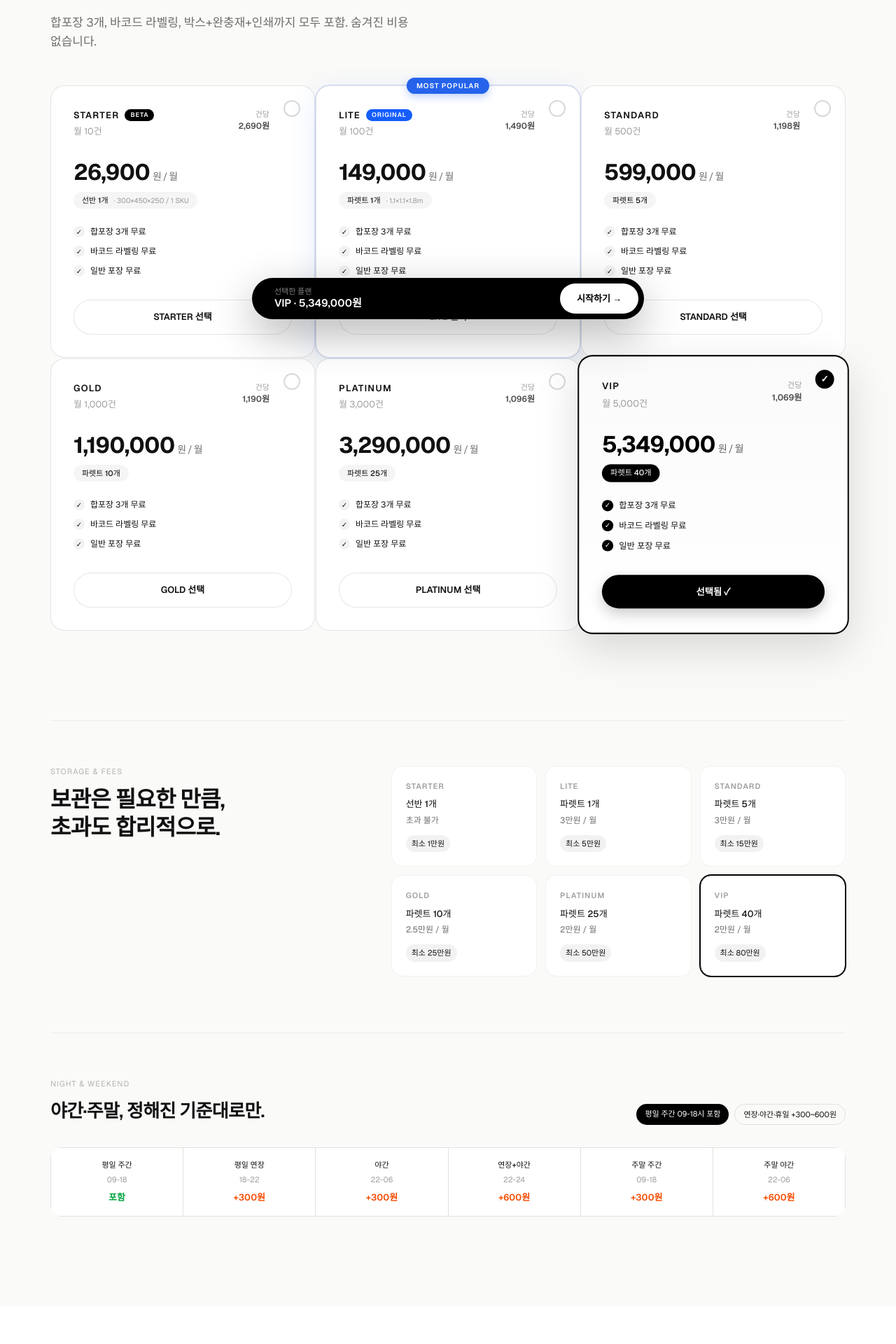
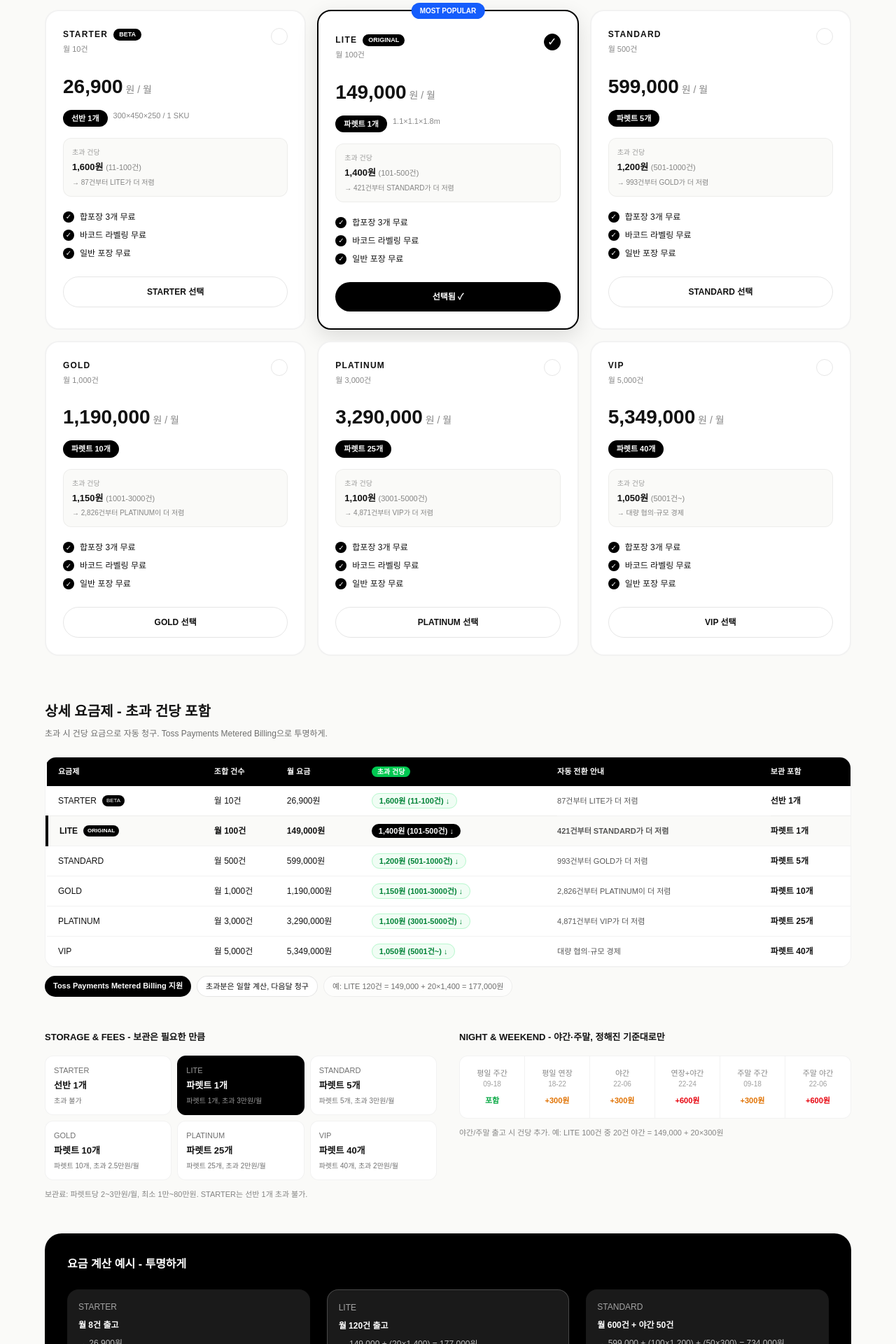
Before and after one commit to hanman19/flex-center, a Next.js app: page /pricing in a window 1280 px wide. Shown: the part 320-2240 px from the top of the page at 70% size. Before the commit the page ends 2186 px from the top, so only its background shows below. Built offline with nearby package versions, Linux system fonts and the light colour scheme.

Commit message:
add overage table to pricing page only

```diff
--- a/src/app/pricing/page.tsx
+++ b/src/app/pricing/page.tsx
@@ -1,210 +1,113 @@
 "use client";
+import { useState } from "react";
 import Link from "next/link";
-import { useState } from "react";
 
 const PLANS = [
-  { id:"STARTER", name:"STARTER", orders:"월 10건", price:"26,900", perOrder:"2,690원", storage:"선반 1개", detail:"300×450×250 / 1 SKU", badge:"BETA", popular:false },
-  { id:"LITE", name:"LITE", orders:"월 100건", price:"149,000", perOrder:"1,490원", storage:"파렛트 1개", detail:"1.1×1.1×1.8m", badge:"ORIGINAL", popular:true },
-  { id:"STANDARD", name:"STANDARD", orders:"월 500건", price:"599,000", perOrder:"1,198원", storage:"파렛트 5개", detail:"", badge:null, popular:false },
-  { id:"GOLD", name:"GOLD", orders:"월 1,000건", price:"1,190,000", perOrder:"1,190원", storage:"파렛트 10개", detail:"", badge:null, popular:false },
-  { id:"PLATINUM", name:"PLATINUM", orders:"월 3,000건", price:"3,290,000", perOrder:"1,096원", storage:"파렛트 25개", detail:"", badge:null, popular:false },
-  { id:"VIP", name:"VIP", orders:"월 5,000건", price:"5,349,000", perOrder:"1,069원", storage:"파렛트 40개", detail:"", badge:null, popular:false },
+  { id: "STARTER", name: "STARTER", quota: "월 10건", quotaNum: 10, price: "26,900", over: "1,600", overRange: "11-100건", switchText: "87건부터 LITE가 더 저렴", storage: "선반 1개", size: "300×450×250 / 1 SKU", badge: "BETA" },
+  { id: "LITE", name: "LITE", quota: "월 100건", quotaNum: 100, price: "149,000", over: "1,400", overRange: "101-500건", switchText: "421건부터 STANDARD가 더 저렴", storage: "파렛트 1개", size: "1.1×1.1×1.8m", badge: "ORIGINAL", popular: true },
+  { id: "STANDARD", name: "STANDARD", quota: "월 500건", quotaNum: 500, price: "599,000", over: "1,200", overRange: "501-1000건", switchText: "993건부터 GOLD가 더 저렴", storage: "파렛트 5개", size: "" },
+  { id: "GOLD", name: "GOLD", quota: "월 1,000건", quotaNum: 1000, price: "1,190,000", over: "1,150", overRange: "1001-3000건", switchText: "2,826건부터 PLATINUM이 더 저렴", storage: "파렛트 10개", size: "" },
+  { id: "PLATINUM", name: "PLATINUM", quota: "월 3,000건", quotaNum: 3000, price: "3,290,000", over: "1,100", overRange: "3001-5000건", switchText: "4,871건부터 VIP가 더 저렴", storage: "파렛트 25개", size: "" },
+  { id: "VIP", name: "VIP", quota: "월 5,000건", quotaNum: 5000, price: "5,349,000", over: "1,050", overRange: "5001건~", switchText: "대량 협의·규모 경제", storage: "파렛트 40개", size: "" },
 ];
 
 export default function PricingPage() {
-  const [selected, setSelected] = useState("VIP");
-  const [animating, setAnimating] = useState<string | null>(null);
-
-  const handleSelect = (id: string) => {
-    setAnimating(id);
-    setSelected(id);
-    setTimeout(()=>setAnimating(null), 400);
-    // 햅틱 느낌
-    if (typeof navigator !== 'undefined' && 'vibrate' in navigator) {
-      (navigator as any).vibrate(30);
-    }
-  };
+  const [selected, setSelected] = useState("LITE");
 
   return (
-    <div className="min-h-screen bg-[#fafaf8] text-[#111] font-sans">
-      <header className="border-b border-black/5 bg-white/70 backdrop-blur-xl sticky top-0 z-20">
-        <div className="max-w-[1200px] mx-auto px-6 md:px-8 h-[64px] flex items-center justify-between">
-          <Link href="/" className="flex items-center gap-3">
-            <div className="w-7 h-7 bg-black text-white flex items-center justify-center font-black rounded-full text-[12px]">F</div>
-            <span className="font-semibold tracking-tight">FLEX CENTER</span>
-          </Link>
-          <div className="flex gap-2">
-            <Link href="/dashboard" className="text-[13px] px-4 py-2 rounded-full border border-black/10 hover:bg-black hover:text-white transition">내 창고</Link>
-            <Link href="/admin" className="text-[13px] px-4 py-2 rounded-full bg-black text-white">사장님</Link>
-          </div>
+    <div className="min-h-screen bg-[#fafaf8] text-[#111]">
+      <header className="border-b border-black/5 bg-white/80 backdrop-blur-xl sticky top-0 z-20">
+        <div className="max-w-[1200px] mx-auto px-6 h-[64px] flex items-center justify-between">
+          <Link href="/" className="flex items-center gap-2"><div className="w-7 h-7 bg-black text-white rounded-full flex items-center justify-center font-black text-[12px]">F</div><span className="font-bold">FLEX CENTER</span></Link>
+          <div className="flex gap-2"><Link href="/" className="text-[12px] px-4 py-2 rounded-full border border-black/10">홈</Link><Link href="/dashboard" className="text-[12px] px-4 py-2 rounded-full bg-black text-white">회원전용 →</Link></div>
         </div>
       </header>
 
-      <main className="max-w-[1200px] mx-auto px-6 md:px-8">
-        <div className="pt-16 md:pt-24 pb-12">
-          <div className="inline-flex items-center gap-2 text-[11px] tracking-widest border border-black/10 rounded-full px-3 py-1">
-            <span className="w-1.5 h-1.5 bg-green-500 rounded-full animate-pulse"></span>
-            BETA • 실제 발송 데이터 기반
-          </div>
-          <h1 className="text-[36px] md:text-[56px] font-[800] tracking-[-0.03em] leading-[0.95] mt-6">필요한 만큼만,<br/>투명하게.</h1>
-          <p className="text-[15px] md:text-[17px] opacity-60 mt-5 max-w-[520px] leading-relaxed">합포장 3개, 바코드 라벨링, 박스+완충재+인쇄까지 모두 포함. 숨겨진 비용 없습니다.</p>
+      <main className="max-w-[1200px] mx-auto px-6 py-12">
+        <div className="inline-flex items-center gap-2 text-[11px] border border-black/10 rounded-full px-3 py-1"><span className="w-1.5 h-1.5 bg-green-500 rounded-full animate-pulse"></span>BETA · 실제 발송 데이터 기반</div>
+        <h1 className="mt-6 text-[40px] font-black leading-[0.9] tracking-[-0.04em]">필요한 만큼만,<br/>투명하게.</h1>
+        <p className="mt-4 text-[14px] opacity-60 max-w-[520px]">합포장 3개, 바코드 라벨링, 박스+완충재+인쇄까지 모두 포함. 건당 단가 없이 월 요금 + 초과분만.</p>
+
+        {/* 6개 카드 - 건당 단가 없음! */}
+        <div className="mt-10 grid md:grid-cols-3 gap-4">
+          {PLANS.map(p=>(
+            <div key={p.id} className={`rounded-[20px] p-6 border-2 bg-white relative transition-all hover:shadow-[0_10px_30px_rgba(0,0,0,0.08)] ${selected===p.id ? "border-black shadow-[0_10px_30px_rgba(0,0,0,0.12)]" : "border-black/5"} ${p.popular ? "pt-8" : ""}`}>
+              {p.popular && <div className="absolute -top-3 left-1/2 -translate-x-1/2 bg-blue-600 text-white text-[10px] font-black px-3 py-1 rounded-full">MOST POPULAR</div>}
+              <div className="flex items-start justify-between">
+                <div><div className="flex items-center gap-2"><span className="font-bold text-[12px] tracking-widest">{p.name}</span>{p.badge && <span className="bg-black text-white text-[9px] px-2 py-0.5 rounded-full font-bold">{p.badge}</span>}</div><p className="text-[11px] opacity-50 mt-1">{p.quota}</p></div>
+                <button onClick={()=>setSelected(p.id)} className={`w-6 h-6 rounded-full border flex items-center justify-center ${selected===p.id ? "bg-black text-white border-black" : "border-black/10"}`}>{selected===p.id && "✓"}</button>
+              </div>
+              <p className="mt-6 text-[28px] font-black">{p.price}<span className="text-[14px] font-normal opacity-50"> 원 / 월</span></p>
+              <div className="mt-3 flex gap-2"><span className="bg-black text-white text-[11px] px-3 py-1 rounded-full font-bold">{p.storage}</span>{p.size && <span className="text-[11px] opacity-50">{p.size}</span>}</div>
+              <div className="mt-4 bg-[#fafaf8] border border-black/5 rounded-[12px] p-3"><p className="text-[10px] opacity-40">초과 건당</p><p className="text-[13px] font-black mt-1">{p.over}원 <span className="font-normal opacity-50 text-[11px]">({p.overRange})</span></p><p className="text-[10px] opacity-50 mt-1">→ {p.switchText}</p></div>
+              <div className="mt-5 space-y-2 text-[12px]"><p className="flex items-center gap-2"><span className="w-4 h-4 bg-black text-white rounded-full flex items-center justify-center text-[10px]">✓</span>합포장 3개 무료</p><p className="flex items-center gap-2"><span className="w-4 h-4 bg-black text-white rounded-full flex items-center justify-center text-[10px]">✓</span>바코드 라벨링 무료</p><p className="flex items-center gap-2"><span className="w-4 h-4 bg-black text-white rounded-full flex items-center justify-center text-[10px]">✓</span>일반 포장 무료</p></div>
+              <button onClick={()=>setSelected(p.id)} className={`mt-6 w-full py-3 rounded-full font-bold text-[12px] ${selected===p.id ? "bg-black text-white" : "border border-black/10"}`}>{selected===p.id ? "선택됨 ✓" : `${p.name} 선택`}</button>
+            </div>
+          ))}
         </div>
 
-        {/* Plans Grid - Fixed black line */}
-        <div className="grid grid-cols-1 md:grid-cols-3 gap-4 md:gap-[1px] md:bg-transparent">
-          {PLANS.map((plan)=>{
-            const isSelected = selected === plan.id;
-            const isAnimating = animating === plan.id;
-
-            return (
-              <div
-                key={plan.id}
-                onClick={()=>handleSelect(plan.id)}
-                className={`
-                  group relative bg-white p-7 md:p-8 rounded-[24px] md:rounded-[20px] flex flex-col cursor-pointer
-                  border transition-all duration-300 ease-[cubic-bezier(0.16,1,0.3,1)]
-                  ${isSelected
-                    ? 'border-black shadow-[0_0_0_1px_black,0_20px_60px_rgba(0,0,0,0.15)] scale-[1.02] z-10'
-                    : 'border-black/10 hover:border-black/20 hover:shadow-[0_8px_30px_rgba(0,0,0,0.08)] hover:-translate-y-1'
-                  }
-                  ${plan.popular && !isSelected ? 'md:ring-1 md:ring-blue-600/20 md:shadow-[0_10px_40px_rgba(37,99,235,0.12)]' : ''}
-                  ${isAnimating ? 'scale-[0.98]' : ''}
-                `}
-              >
-                {/* MOST POPULAR Badge - Fixed position, no black line */}
-                {plan.popular && (
-                  <div className="absolute -top-3 left-1/2 -translate-x-1/2 bg-[#2563eb] text-white text-[10px] tracking-widest px-3.5 py-1 rounded-full font-semibold shadow-[0_4px_12px_rgba(37,99,235,0.3)] z-20">
-                    MOST POPULAR
-                  </div>
-                )}
-
-                {/* Selection Indicator */}
-                <div className={`absolute top-5 right-5 w-6 h-6 rounded-full border-2 flex items-center justify-center transition-all duration-300 ${isSelected ? 'bg-black border-black scale-110' : 'border-black/15 bg-white group-hover:border-black/30'}`}>
-                  {isSelected && <span className="text-white text-[12px] font-bold">✓</span>}
-                </div>
-
-                <div className="flex justify-between items-start pr-8">
-                  <div>
-                    <div className="flex items-center gap-2">
-                      <span className="font-semibold text-[13px] tracking-widest">{plan.name}</span>
-                      {plan.badge && <span className={`text-[9px] px-2 py-0.5 rounded-full font-semibold tracking-widest ${plan.badge==='ORIGINAL' ? 'bg-blue-600 text-white' : 'bg-black text-white'}`}>{plan.badge}</span>}
-                    </div>
-                    <p className="text-[13px] opacity-40 mt-1">{plan.orders}</p>
-                  </div>
-                  <div className="text-right">
-                    <p className="text-[11px] opacity-40">건당</p>
-                    <p className="text-[12px] font-semibold text-black/70">{plan.perOrder}</p>
-                  </div>
-                </div>
-
-                <div className="mt-8">
-                  <p className={`text-[32px] font-[700] tracking-tight leading-none transition-transform duration-300 ${isAnimating ? 'scale-105' : ''} ${isSelected ? 'text-black' : ''}`}>
-                    {plan.price}<span className="text-[14px] font-normal opacity-60 ml-1">원 / 월</span>
-                  </p>
-                  <div className={`mt-3 inline-flex items-center gap-2 rounded-full px-3 py-1 transition-colors ${isSelected ? 'bg-black text-white' : 'bg-black/[0.04]'}`}>
-                    <span className="text-[11px] font-medium">{plan.storage}</span>
-                    {plan.detail && <span className={`text-[10px] ${isSelected ? 'opacity-60' : 'opacity-40'}`}>· {plan.detail}</span>}
-                  </div>
-                </div>
-
-                <div className="mt-6 space-y-2.5">
-                  <div className="flex items-center gap-2 text-[12px]"><span className={`w-4 h-4 rounded-full flex items-center justify-center text-[10px] transition-colors ${isSelected ? 'bg-black text-white' : 'bg-black/5'}`}>✓</span> 합포장 3개 무료</div>
-                  <div className="flex items-center gap-2 text-[12px]"><span className={`w-4 h-4 rounded-full flex items-center justify-center text-[10px] transition-colors ${isSelected ? 'bg-black text-white' : 'bg-black/5'}`}>✓</span> 바코드 라벨링 무료</div>
-                  <div className="flex items-center gap-2 text-[12px]"><span className={`w-4 h-4 rounded-full flex items-center justify-center text-[10px] transition-colors ${isSelected ? 'bg-black text-white' : 'bg-black/5'}`}>✓</span> 일반 포장 무료</div>
-                </div>
-
-                <div className={`mt-8 w-full rounded-full py-3.5 text-[13px] font-semibold transition-all duration-300 text-center
-                  ${isSelected
-                    ? 'bg-black text-white shadow-[0_8px_20px_rgba(0,0,0,0.2)]'
-                    : 'bg-white border border-black/10 group-hover:bg-black group-hover:text-white group-hover:border-black'
-                  }
-                  ${isAnimating ? 'scale-95' : 'scale-100'}
-                `}>
-                  {isSelected ? '선택됨 ✓' : `${plan.name} 선택`}
-                </div>
-
-                {/* Subtle glow for selected */}
-                {isSelected && <div className="absolute inset-0 rounded-[24px] md:rounded-[20px] bg-gradient-to-b from-black/[0.02] to-transparent pointer-events-none" />}
-              </div>
-            );
-          })}
+        {/* 상세 요금제 표 - 요금제 페이지에만! */}
+        <div className="mt-16">
+          <h2 className="font-black text-[20px]">상세 요금제 - 초과 건당 포함</h2>
+          <p className="text-[12px] opacity-60 mt-2">초과 시 건당 요금으로 자동 청구. Toss Payments Metered Billing으로 투명하게.</p>
+          <div className="mt-6 overflow-auto rounded-[16px] border border-black/5 bg-white">
+            <table className="w-full text-[12px]">
+              <thead className="bg-black text-white text-[11px]"><tr><th className="text-left py-3 px-4">요금제</th><th className="text-left">조합 건수</th><th className="text-left">월 요금</th><th className="text-left"><span className="bg-green-500 text-white px-2 py-0.5 rounded-full text-[10px]">초과 건당</span></th><th className="text-left">자동 전환 안내</th><th className="text-left">보관 포함</th></tr></thead>
+              <tbody>
+                {PLANS.map(p=>(
+                  <tr key={p.id} className={`border-b border-black/5 hover:bg-[#fafaf8] ${selected===p.id ? "bg-[#fafaf8] font-bold border-l-4 border-l-black" : ""}`}>
+                    <td className="py-3 px-4 flex items-center gap-2">{p.name} {p.badge && <span className="bg-black text-white text-[8px] px-1.5 py-0.5 rounded-full">{p.badge}</span>}</td>
+                    <td>{p.quota}</td>
+                    <td>{p.price}원</td>
+                    <td><span className={`px-2.5 py-1 rounded-full text-[11px] font-bold ${selected===p.id ? "bg-black text-white" : "bg-green-50 text-green-700 border border-green-200"}`}>{p.over}원 ({p.overRange}) ↓</span></td>
+                    <td className="text-[11px] opacity-70">{p.switchText}</td>
+                    <td className="font-bold">{p.storage}</td>
+                  </tr>
+                ))}
+              </tbody>
+            </table>
+          </div>
+          <div className="mt-3 flex flex-wrap gap-2 text-[11px]"><span className="bg-black text-white px-3 py-1.5 rounded-full font-bold">Toss Payments Metered Billing 지원</span><span className="bg-white border border-black/10 px-3 py-1.5 rounded-full">초과분은 일할 계산, 다음달 청구</span><span className="bg-white border border-black/10 px-3 py-1.5 rounded-full opacity-60">예: LITE 120건 = 149,000 + 20×1,400 = 177,000원</span></div>
         </div>
 
-        {/* Details sections - keep simple */}
-        <div className="mt-24 md:mt-32 grid grid-cols-1 md:grid-cols-12 gap-12 md:gap-8 border-t border-black/5 pt-16">
-          <div className="md:col-span-5">
-            <p className="text-[11px] tracking-widest opacity-30">STORAGE & FEES</p>
-            <h2 className="text-[26px] md:text-[32px] font-semibold tracking-tight leading-tight mt-3">보관은 필요한 만큼,<br/>초과도 합리적으로.</h2>
-          </div>
-          <div className="md:col-span-7">
-            <div className="grid grid-cols-2 md:grid-cols-3 gap-3">
-              {[
-                {name:"STARTER", pallets:"선반 1개", over:"초과 불가", min:"최소 1만원"},
-                {name:"LITE", pallets:"파렛트 1개", over:"3만원 / 월", min:"최소 5만원"},
-                {name:"STANDARD", pallets:"파렛트 5개", over:"3만원 / 월", min:"최소 15만원"},
-                {name:"GOLD", pallets:"파렛트 10개", over:"2.5만원 / 월", min:"최소 25만원"},
-                {name:"PLATINUM", pallets:"파렛트 25개", over:"2만원 / 월", min:"최소 50만원"},
-                {name:"VIP", pallets:"파렛트 40개", over:"2만원 / 월", min:"최소 80만원"},
-              ].map((s)=>(
-                <div key={s.name} className={`bg-white border rounded-[16px] p-5 transition-all ${selected===s.name ? 'border-black ring-1 ring-black' : 'border-black/5'}`}>
-                  <p className="text-[11px] font-semibold tracking-widest opacity-40">{s.name}</p>
-                  <p className="text-[13px] font-medium mt-2">{s.pallets}</p>
-                  <p className="text-[12px] opacity-60 mt-1">{s.over}</p>
-                  <p className="text-[11px] mt-3 inline-block bg-black/5 px-2 py-1 rounded-full">{s.min}</p>
+        {/* STORAGE & NIGHT */}
+        <div className="mt-12 grid md:grid-cols-2 gap-8">
+          <div>
+            <h3 className="font-bold text-[13px]">STORAGE & FEES - 보관은 필요한 만큼</h3>
+            <div className="mt-4 grid grid-cols-3 gap-2">
+              {PLANS.map(p=>(
+                <div key={p.id} className={`rounded-[12px] p-3 border text-[11px] ${selected===p.id ? "border-black bg-black text-white" : "bg-white border-black/5"}`}>
+                  <p className="opacity-60">{p.name}</p><p className="font-bold mt-1 text-[13px]">{p.storage}</p><p className="opacity-60 mt-1 text-[10px]">{p.id==="STARTER" ? "초과 불가" : p.id==="LITE" ? "파렛트 1개, 초과 3만원/월" : p.id==="STANDARD" ? "파렛트 5개, 초과 3만원/월" : p.id==="GOLD" ? "파렛트 10개, 초과 2.5만원/월" : p.id==="PLATINUM" ? "파렛트 25개, 초과 2만원/월" : "파렛트 40개, 초과 2만원/월"}</p>
                 </div>
               ))}
             </div>
+            <p className="mt-3 text-[11px] opacity-50">보관료: 파렛트당 2~3만원/월, 최소 1만~80만원. STARTER는 선반 1개 초과 불가.</p>
+          </div>
+          <div>
+            <h3 className="font-bold text-[13px]">NIGHT & WEEKEND - 야간·주말, 정해진 기준대로만</h3>
+            <div className="mt-4 grid grid-cols-6 gap-0 border border-black/5 rounded-[12px] overflow-hidden bg-white text-[11px] text-center">
+              <div className="py-4 border-r border-black/5"><p className="opacity-50">평일 주간</p><p className="text-[10px] opacity-40">09-18</p><p className="mt-2 font-bold text-green-600">포함</p></div>
+              <div className="py-4 border-r border-black/5"><p className="opacity-50">평일 연장</p><p className="text-[10px] opacity-40">18-22</p><p className="mt-2 font-bold text-amber-600">+300원</p></div>
+              <div className="py-4 border-r border-black/5"><p className="opacity-50">야간</p><p className="text-[10px] opacity-40">22-06</p><p className="mt-2 font-bold text-amber-600">+300원</p></div>
+              <div className="py-4 border-r border-black/5"><p className="opacity-50">연장+야간</p><p className="text-[10px] opacity-40">22-24</p><p className="mt-2 font-bold text-red-600">+600원</p></div>
+              <div className="py-4 border-r border-black/5"><p className="opacity-50">주말 주간</p><p className="text-[10px] opacity-40">09-18</p><p className="mt-2 font-bold text-amber-600">+300원</p></div>
+              <div className="py-4"><p className="opacity-50">주말 야간</p><p className="text-[10px] opacity-40">22-06</p><p className="mt-2 font-bold text-red-600">+600원</p></div>
+            </div>
+            <p className="mt-3 text-[11px] opacity-50">야간/주말 출고 시 건당 추가. 예: LITE 100건 중 20건 야간 = 149,000 + 20×300원</p>
           </div>
         </div>
 
-        <div className="mt-20 pb-32 border-t border-black/5 pt-16">
-          <div className="flex flex-col md:flex-row gap-8 md:items-end justify-between">
-            <div>
-              <p className="text-[11px] tracking-widest opacity-30">NIGHT & WEEKEND</p>
-              <h2 className="text-[22px] md:text-[26px] font-semibold tracking-tight mt-3">야간·주말, 정해진 기준대로만.</h2>
-            </div>
-            <div className="flex gap-2">
-              <span className="text-[11px] px-3 py-1.5 rounded-full bg-black text-white">평일 주간 09-18시 포함</span>
-              <span className="text-[11px] px-3 py-1.5 rounded-full border border-black/10">연장·야간·휴일 +300~600원</span>
-            </div>
+        {/* 계산 예시 */}
+        <div className="mt-12 bg-black text-white rounded-[24px] p-8">
+          <h3 className="font-bold text-[16px]">요금 계산 예시 - 투명하게</h3>
+          <div className="mt-6 grid md:grid-cols-3 gap-6 text-[12px]">
+            <div className="bg-white/10 rounded-[16px] p-4"><p className="opacity-60">STARTER</p><p className="mt-2 font-bold">월 8건 출고</p><p className="mt-2 opacity-70">→ 26,900원</p><p className="mt-1 text-[11px] opacity-50">10건 이내라 추가 없음</p></div>
+            <div className="bg-white/10 rounded-[16px] p-4 border border-white/20"><p className="opacity-60">LITE</p><p className="mt-2 font-bold">월 120건 출고</p><p className="mt-2 opacity-70">→ 149,000 + (20×1,400) = 177,000원</p><p className="mt-1 text-[11px] opacity-50">100건 초과 20건 × 1,400원</p></div>
+            <div className="bg-white/10 rounded-[16px] p-4"><p className="opacity-60">STANDARD</p><p className="mt-2 font-bold">월 600건 + 야간 50건</p><p className="mt-2 opacity-70">→ 599,000 + (100×1,200) + (50×300) = 734,000원</p><p className="mt-1 text-[11px] opacity-50">초과 100건 + 야간 추가</p></div>
           </div>
-          <div className="mt-8 grid grid-cols-3 md:grid-cols-6 gap-[1px] bg-black/10 rounded-[16px] overflow-hidden p-[1px]">
-            {[
-              {k:"평일 주간", t:"09-18", p:"포함"},
-              {k:"평일 연장", t:"18-22", p:"+300원"},
-              {k:"야간", t:"22-06", p:"+300원"},
-              {k:"연장+야간", t:"22-24", p:"+600원"},
-              {k:"주말 주간", t:"09-18", p:"+300원"},
-              {k:"주말 야간", t:"22-06", p:"+600원"},
-            ].map((i)=>(
-              <div key={i.k} className="bg-white p-4 text-center">
-                <p className="text-[11px] font-medium">{i.k}</p>
-                <p className="text-[11px] opacity-40 mt-1">{i.t}</p>
-                <p className={`text-[13px] font-semibold mt-2 ${i.p==='포함' ? 'text-green-600' : 'text-orange-600'}`}>{i.p}</p>
-              </div>
-            ))}
-          </div>
-        </div>
-
-        <div className="fixed bottom-6 left-1/2 -translate-x-1/2 z-20 w-[92%] max-w-[560px]">
-          <div className="bg-black text-white rounded-full p-2 flex items-center justify-between shadow-[0_20px_60px_rgba(0,0,0,0.3)] backdrop-blur-xl animate-[slideUp_0.5s_cubic-bezier(0.16,1,0.3,1)]">
-            <div className="pl-6">
-              <p className="text-[11px] opacity-50">선택한 플랜</p>
-              <p className="text-[15px] font-semibold -mt-0.5 transition-all">{selected} · {PLANS.find(p=>p.id===selected)?.price}원</p>
-            </div>
-            <Link href={`/onboarding?plan=${selected}`} className="bg-white text-black px-6 py-3 rounded-full text-[13px] font-semibold hover:bg-zinc-100 hover:scale-105 active:scale-95 transition-all">
-              시작하기 →
-            </Link>
-          </div>
+          <div className="mt-6 flex gap-3"><Link href="/onboarding" className="bg-white text-black px-6 py-3 rounded-full font-bold text-[12px]">무료로 시작하기 →</Link><Link href="/dashboard" className="border border-white/20 px-6 py-3 rounded-full font-bold text-[12px]">회원전용 입장</Link></div>
         </div>
       </main>
-
-      <style jsx>{`
-        @keyframes slideUp {
-          from { transform: translate(-50%, 100%); opacity: 0; }
-          to { transform: translate(-50%, 0); opacity: 1; }
-        }
-      `}</style>
     </div>
   );
 }
```
